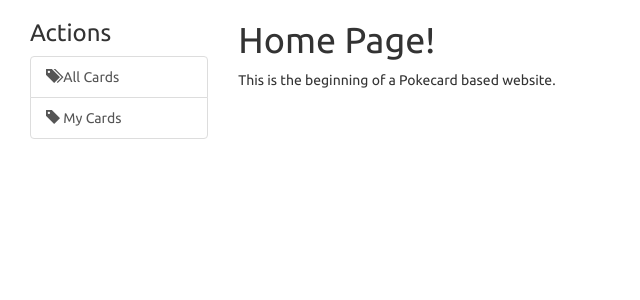
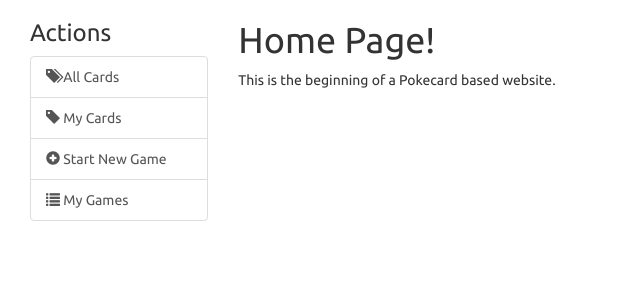
Before and after one commit to okielife/okie.life, a Django app: page /pokecards/ in a window 1280 px wide. Shown: the part 52-352 px from the top of the page, without its empty margins (0-640 px from the left). Run offline with Django 3.2, Linux system fonts and the light colour scheme; the visitor is signed in with stand-in values (Sample User, id 1); some libraries are stand-ins or nearby versions.

Commit message:
Continue stubbing this game out

```diff
--- a/pokecards/admin.py
+++ b/pokecards/admin.py
@@ -1,10 +1,11 @@
 from django.contrib import admin
 
-from .models import Card, CardInstance
+from .models import Card, CardInstance, GameState
 
 
 admin.site.register(Card)
 admin.site.register(CardInstance)
+admin.site.register(GameState)
 
 
 # @admin.register(CardInstance)
--- a/pokecards/templates/pokecards/game/continue_game.html
+++ b/pokecards/templates/pokecards/game/continue_game.html
@@ -12,6 +12,8 @@
     <div class="container-fluid">
         <div class="row-fluid">
             <div class="col-md-12">
+                Currently you are on level {{ game.level }}.
+                Here would be your next problem!
                 Create a submit form here that presents a problem to the user and lets them submit and move on to the next level.
             </div>
         </div>
--- a/pokecards/templates/pokecards/game/list_my_games.html
+++ b/pokecards/templates/pokecards/game/list_my_games.html
@@ -21,11 +21,11 @@
                         </tr>
                     </thead>
                     <tbody>
-                        {% for game in game_states %}
+                        {% for game in object_list %}
                             <tr>
                                 <td>{{ game.game_nickname }}</td>
                                 <td>{{ game.level }}</td>
-                                <td><a href="{% url 'pokecards:game-continue' game.id %}">Go</a> <a href="{% url 'pokecards:game-delete' game.id %}">Delete</a></td>
+                                <td><a href="{% url 'pokecards:game-continue' game.id %}">Go</a> | <a href="#">Delete</a></td>
                             </tr>
                         {% endfor %}
                     </tbody>
--- a/pokecards/templates/pokecards/pokecard_base.html
+++ b/pokecards/templates/pokecards/pokecard_base.html
@@ -7,7 +7,9 @@
     <div id="outline" class="list-group">
         <a class="list-group-item" href="{% url 'pokecards:all-cards' %}"><span class="glyphicon glyphicon-tags"></span> All Cards</a>
         {% if user.is_authenticated %}
-            <a class="list-group-item"  href="{% url 'pokecards:my-cards' %}"><span class="glyphicon glyphicon-tag"></span> My Cards</a>
+            <a class="list-group-item" href="{% url 'pokecards:my-cards' %}"><span class="glyphicon glyphicon-tag"></span> My Cards</a>
+            <a class="list-group-item" href="{% url 'pokecards:create-game' %}"><span class="glyphicon glyphicon-plus-sign"></span> Start New Game</a>
+            <a class="list-group-item" href="{% url 'pokecards:games-list' %}"><span class="glyphicon glyphicon-list"></span> My Games</a>
         {% endif %}
     </div>
 {% endblock %}
--- a/pokecards/urls.py
+++ b/pokecards/urls.py
@@ -11,4 +11,7 @@ urlpatterns = [
     url(r'^cards/create/', views.create_card, name='create-card'),
     url(r'^cards/ajax_create_card/', views.ajax_create_card, name='ajax-create-card'),
     url(r'^cards/character-available/', views.ajax_char_available, name='character-available'),
+    url(r'^games/$', views.GameListView.as_view(), name='games-list'),
+    url(r'^games/(?P<pk>\d+)/continue/$', views.game_continue, name='game-continue'),
+    url(r'^games/create/$', views.game_start, name='create-game'),
 ]
--- a/pokecards/views.py
+++ b/pokecards/views.py
@@ -1,6 +1,6 @@
 from django.shortcuts import render
 from django.views import generic
-from .models import CardInstance, Card
+from .models import CardInstance, Card, GameState
 from django.contrib.auth.decorators import login_required
 from django.contrib.auth.mixins import LoginRequiredMixin
 from django.http import JsonResponse, HttpResponseRedirect
@@ -76,3 +76,23 @@ def ajax_char_available(request):
             return JsonResponse(data={'available': 'true'})
         else:
             return JsonResponse(data={'available': 'false'})
+
+
+class GameListView(generic.ListView):
+    model = GameState
+    template_name = 'pokecards/game/list_my_games.html'
+
+    def get_queryset(self):
+        return GameState.objects.filter(player=self.request.user)
+
+
+def game_continue(request, pk):
+    try:
+        current_game = GameState.objects.get(id=pk)
+    except GameState.DoesNotExist:
+        return JsonResponse({'error':'Game state with pk = {0} does not exist'.format(pk)}, status=404)
+    return render(request, 'pokecards/game/continue_game.html', context={'game': current_game})
+
+
+def game_start(request):
+    return render(request, 'pokecards/game/start_new_game.html')
```
Also changed, not shown: pokecards/migrations/0002_gamestate.py (added).
